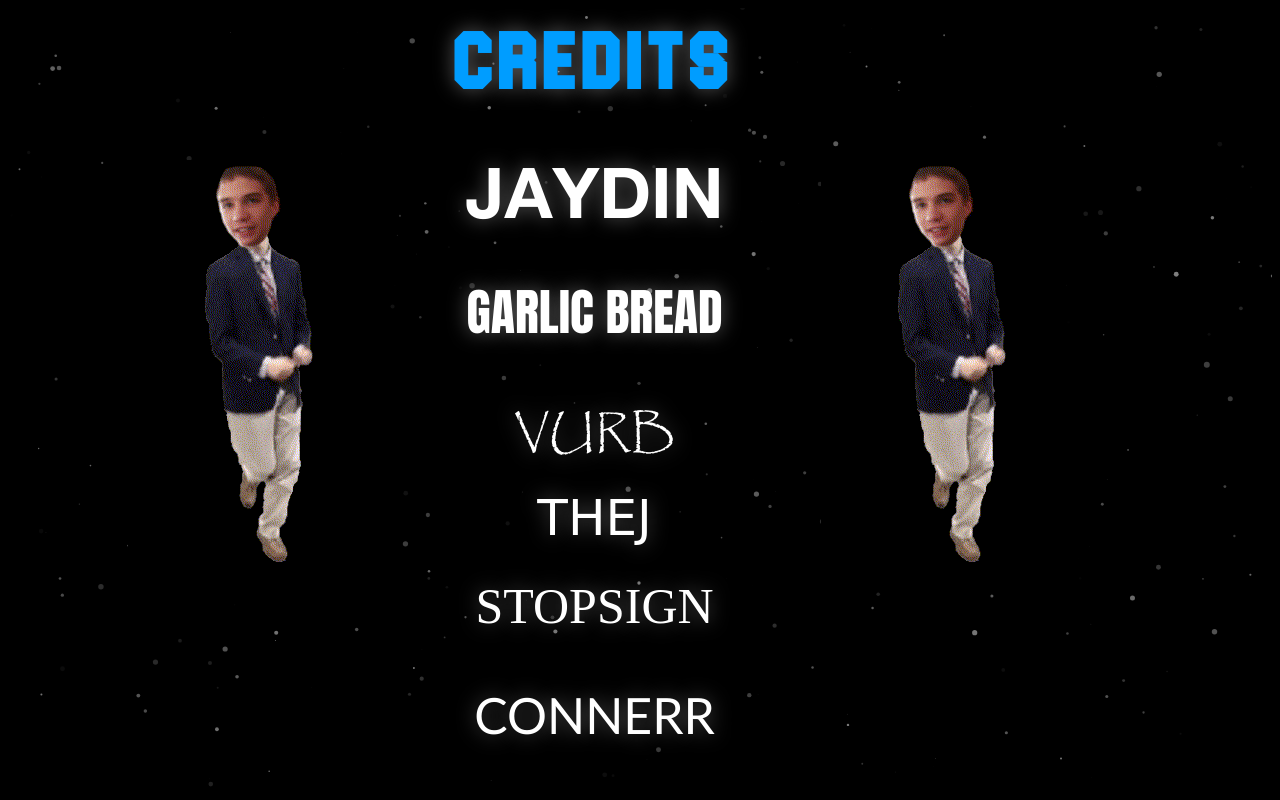
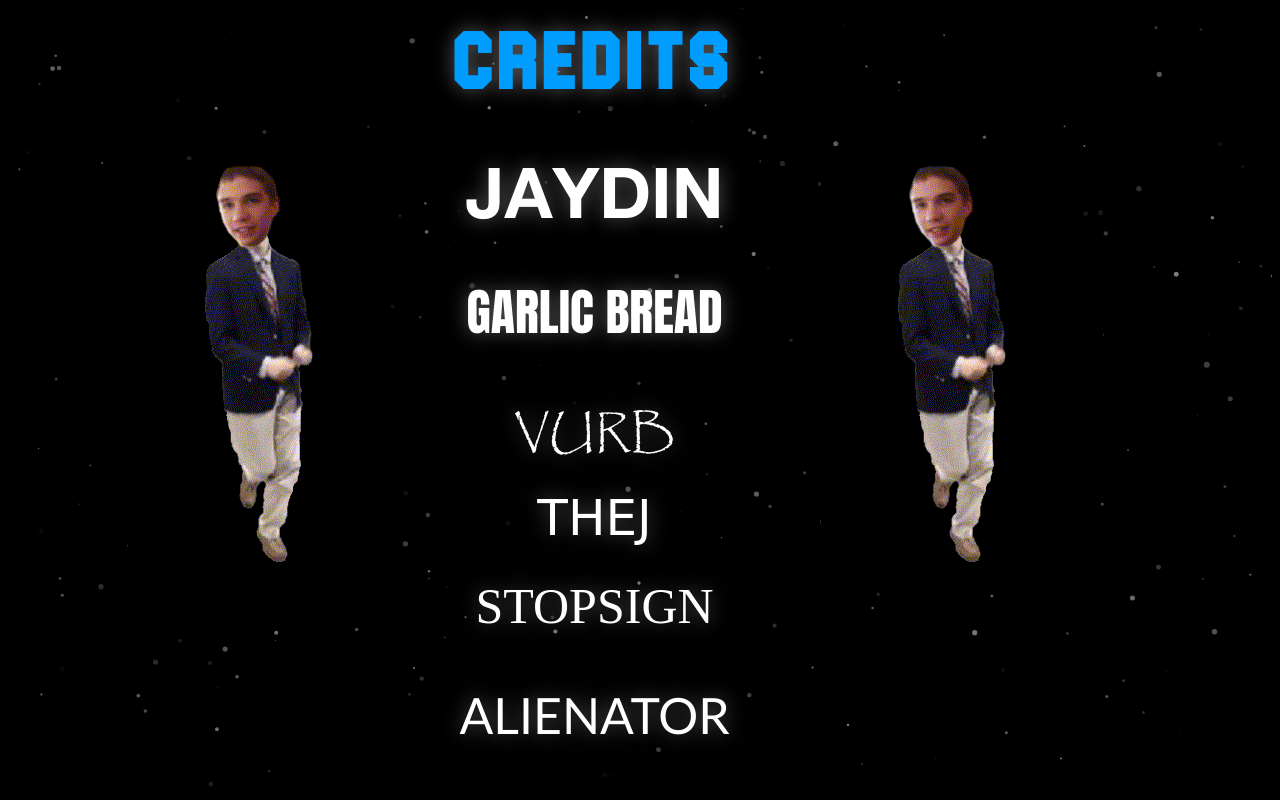
Before and after one commit to JAYDINcoder/BrondCorp, a plain HTML site: page credits.html in a window 1280 px wide. Drawn offline with Linux system fonts and the light colour scheme.

Commit message:
Alienator

```diff
--- a/credits.html
+++ b/credits.html
@@ -86,7 +86,7 @@
     <p style="color: white; font-size: 50px;" id="S">STOPSIGN</p>
     </a>
     <a href="https://www.youtube.com/@ConnerrYT">
-    <p style="color: white; font-size: 50px;" id="C">CONNERR</p>
+    <p style="color: white; font-size: 50px;" id="C">ALIENATOR</p>
     </a>
     </div>
     <a href="index.html">
```
